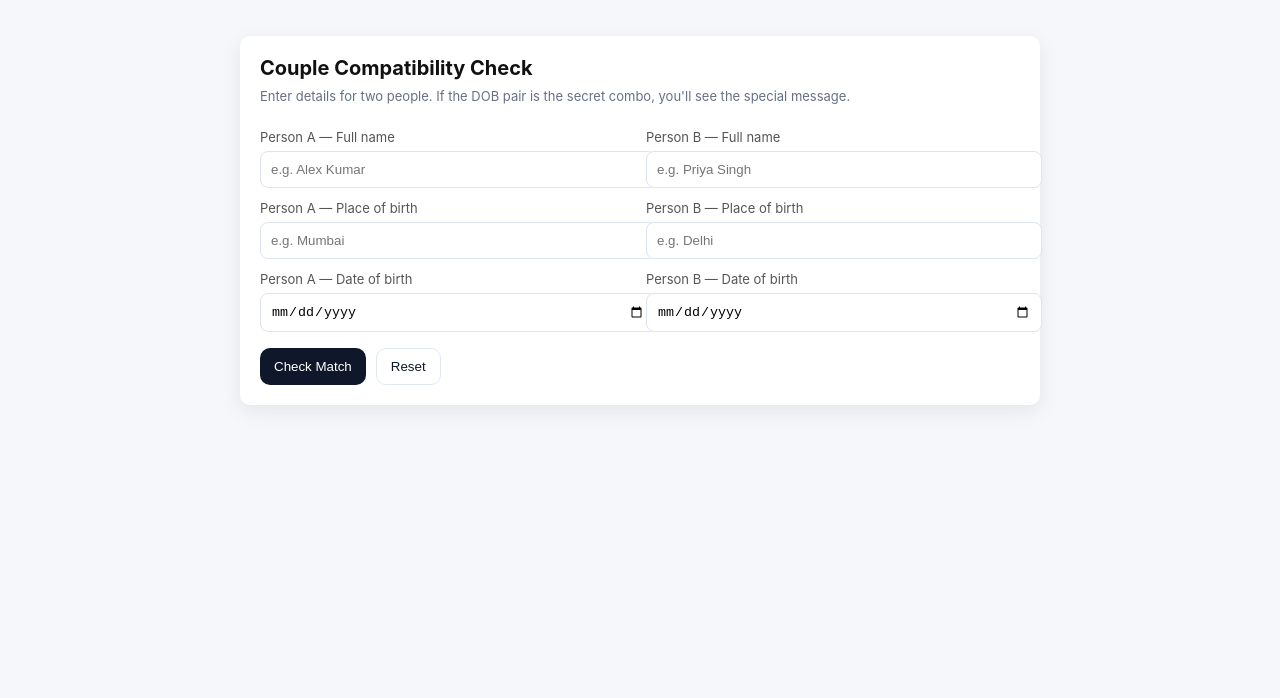
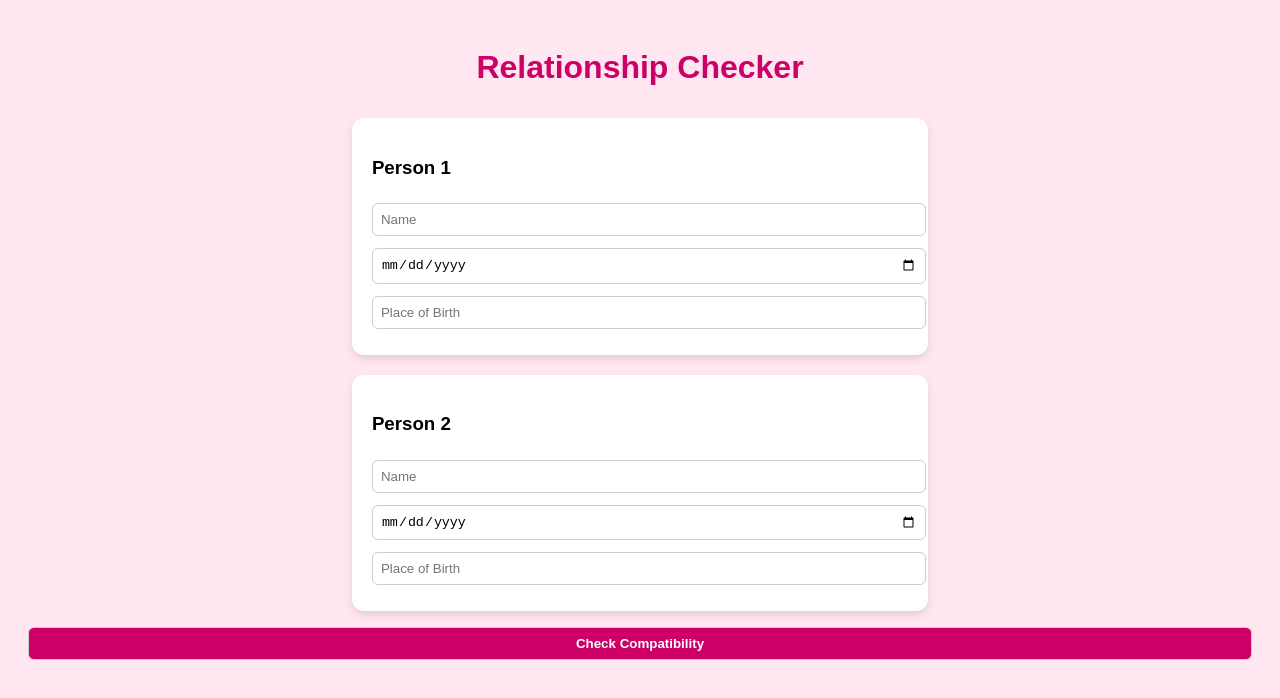
Before and after one commit to Arvinthingnam2490/astroalk, a plain HTML site: page index.html in a window 1280 px wide. Drawn offline with Linux system fonts and the light colour scheme.

Commit message:
Update index.html

```diff
--- a/index.html
+++ b/index.html
@@ -1,111 +1,100 @@
-<!doctype html>
+<!DOCTYPE html>
 <html lang="en">
 <head>
-  <meta charset="utf-8" />
-  <meta name="viewport" content="width=device-width,initial-scale=1" />
-  <title>Compatibility Check</title>
+  <meta charset="UTF-8">
+  <title>Relationship Checker</title>
   <style>
-    body{font-family:Inter,system-ui,Segoe UI,Arial;margin:0;background:#f6f7fb;color:#111}
-    .wrap{max-width:760px;margin:36px auto;padding:20px;background:white;border-radius:10px;box-shadow:0 6px 20px rgba(16,24,40,.08)}
-    h1{margin:0 0 8px;font-size:20px}
-    label{display:block;margin-top:12px;font-size:13px;color:#555}
-    input[type="text"], input[type="date"]{width:100%;padding:10px;border-radius:8px;border:1px solid #dde3f0;margin-top:6px}
-    .row{display:grid;grid-template-columns:1fr 1fr;gap:12px}
-    button{margin-top:16px;padding:10px 14px;border-radius:10px;border:0;background:#0f172a;color:#fff;cursor:pointer}
-    .muted{color:#667085;font-size:13px;margin-top:6px}
-    .result{margin-top:18px;padding:14px;border-radius:8px;background:#fbfcff;border:1px solid #e6eefb}
-    .special{border-color:#dbeffe;background:linear-gradient(180deg,#ffffff,#f3fbff)}
+    body {
+      font-family: Arial, sans-serif;
+      background: #ffe6f0;
+      display: flex;
+      flex-direction: column;
+      align-items: center;
+      padding: 20px;
+    }
+    h1 {
+      color: #cc0066;
+    }
+    .box {
+      background: white;
+      padding: 20px;
+      margin: 10px;
+      border-radius: 12px;
+      box-shadow: 0 4px 8px rgba(0,0,0,0.1);
+    }
+    input, button {
+      padding: 8px;
+      margin: 6px 0;
+      width: 100%;
+      border-radius: 6px;
+      border: 1px solid #ccc;
+    }
+    button {
+      background: #cc0066;
+      color: white;
+      cursor: pointer;
+      font-weight: bold;
+    }
+    button:hover {
+      background: #99004d;
+    }
+    .result {
+      margin-top: 20px;
+      padding: 15px;
+      background: #fff;
+      border-radius: 12px;
+      box-shadow: 0 4px 8px rgba(0,0,0,0.1);
+      max-width: 400px;
+      text-align: center;
+    }
   </style>
 </head>
 <body>
-  <div class="wrap">
-    <h1>Couple Compatibility Check</h1>
-    <p class="muted">Enter details for two people. If the DOB pair is the secret combo, you'll see the special message.</p>
+  <h1>Relationship Checker</h1>
 
-    <form id="frm">
-      <div class="row">
-        <div>
-          <label>Person A — Full name</label>
-          <input id="nameA" type="text" placeholder="e.g. Alex Kumar" required>
-          <label>Person A — Place of birth</label>
-          <input id="pobA" type="text" placeholder="e.g. Mumbai" required>
-          <label>Person A — Date of birth</label>
-          <input id="dobA" type="date" required>
-        </div>
-
-        <div>
-          <label>Person B — Full name</label>
-          <input id="nameB" type="text" placeholder="e.g. Priya Singh" required>
-          <label>Person B — Place of birth</label>
-          <input id="pobB" type="text" placeholder="e.g. Delhi" required>
-          <label>Person B — Date of birth</label>
-          <input id="dobB" type="date" required>
-        </div>
-      </div>
-
-      <div style="display:flex;gap:10px">
-        <button type="submit">Check Match</button>
-        <button id="resetBtn" type="button" style="background:#fff;color:#0f172a;border:1px solid #e2e8f0">Reset</button>
-      </div>
-    </form>
-
-    <div id="out" class="result" style="display:none"></div>
+  <div class="box">
+    <h3>Person 1</h3>
+    <input type="text" id="name1" placeholder="Name">
+    <input type="date" id="dob1">
+    <input type="text" id="place1" placeholder="Place of Birth">
   </div>
 
+  <div class="box">
+    <h3>Person 2</h3>
+    <input type="text" id="name2" placeholder="Name">
+    <input type="date" id="dob2">
+    <input type="text" id="place2" placeholder="Place of Birth">
+  </div>
+
+  <button onclick="checkMatch()">Check Compatibility</button>
+
+  <div id="result" class="result" style="display:none;"></div>
+
   <script>
-    (function(){
-      const SPECIAL = new Set(["2002-07-11","2002-07-04"]); // secret dates
-      const form = document.getElementById('frm');
-      const out = document.getElementById('out');
-      const resetBtn = document.getElementById('resetBtn');
+    const SPECIAL_DOBS = ["2002-07-11", "2002-07-04"];
+    const RANDOM_RESULTS = [
+      "You two may face some difficulties, but understanding can solve them.",
+      "This match looks average; patience will help.",
+      "Your bond has potential, but needs effort from both sides.",
+      "This connection could be challenging; respect is the key."
+    ];
 
-      function showResult(html, special=false){
-        out.innerHTML = html;
-        out.style.display = 'block';
-        out.className = 'result' + (special ? ' special' : '');
+    function checkMatch() {
+      const dob1 = document.getElementById("dob1").value;
+      const dob2 = document.getElementById("dob2").value;
+
+      let resultText = "";
+      if (SPECIAL_DOBS.includes(dob1) && SPECIAL_DOBS.includes(dob2) && dob1 !== dob2) {
+        resultText = "💖 You two are perfect to have a relationship! Your bond is written in the stars.";
+      } else {
+        const randomMsg = RANDOM_RESULTS[Math.floor(Math.random() * RANDOM_RESULTS.length)];
+        resultText = randomMsg;
       }
 
-      form.addEventListener('submit', function(e){
-        e.preventDefault();
-        const nameA = document.getElementById('nameA').value.trim();
-        const pobA  = document.getElementById('pobA').value.trim();
-        const dobA  = document.getElementById('dobA').value;
-        const nameB = document.getElementById('nameB').value.trim();
-        const pobB  = document.getElementById('pobB').value.trim();
-        const dobB  = document.getElementById('dobB').value;
-
-        if(!nameA || !pobA || !dobA || !nameB || !pobB || !dobB){
-          showResult('<strong>Please fill all fields for both people.</strong>');
-          return;
-        }
-
-        const isSpecial = SPECIAL.has(dobA) && SPECIAL.has(dobB) && dobA !== dobB;
-        if(isSpecial){
-          const essay = `
-            <h3>✨ A Perfect Match</h3>
-            <p>When <strong>${escapeHtml(nameA)}</strong> from ${escapeHtml(pobA)} and <strong>${escapeHtml(nameB)}</strong> from ${escapeHtml(pobB)} met, something clicked.
-            Their journeys complement each other — patience, laughter, and loyalty come naturally.
-            Nurture this with honest conversation and small shared rituals. You two are perfect to build a lasting relationship.</p>
-          `;
-          showResult(essay, true);
-        } else {
-          const text = `
-            <h3>Thanks for sharing</h3>
-            <p>${escapeHtml(nameA)} and ${escapeHtml(nameB)}, every story is unique. Keep being kind and curious — that's where great relationships start.</p>
-          `;
-          showResult(text, false);
-        }
-      });
-
-      resetBtn.addEventListener('click', function(){
-        form.reset();
-        out.style.display = 'none';
-      });
-
-      function escapeHtml(s){
-        return String(s).replace(/[&<>"']/g, function(m){ return ({'&':'&amp;','<':'&lt;','>':'&gt;','"':'&quot;',"'":'&#39;'})[m]; });
-      }
-    })();
+      const resultBox = document.getElementById("result");
+      resultBox.innerText = resultText;
+      resultBox.style.display = "block";
+    }
   </script>
 </body>
 </html>
```
